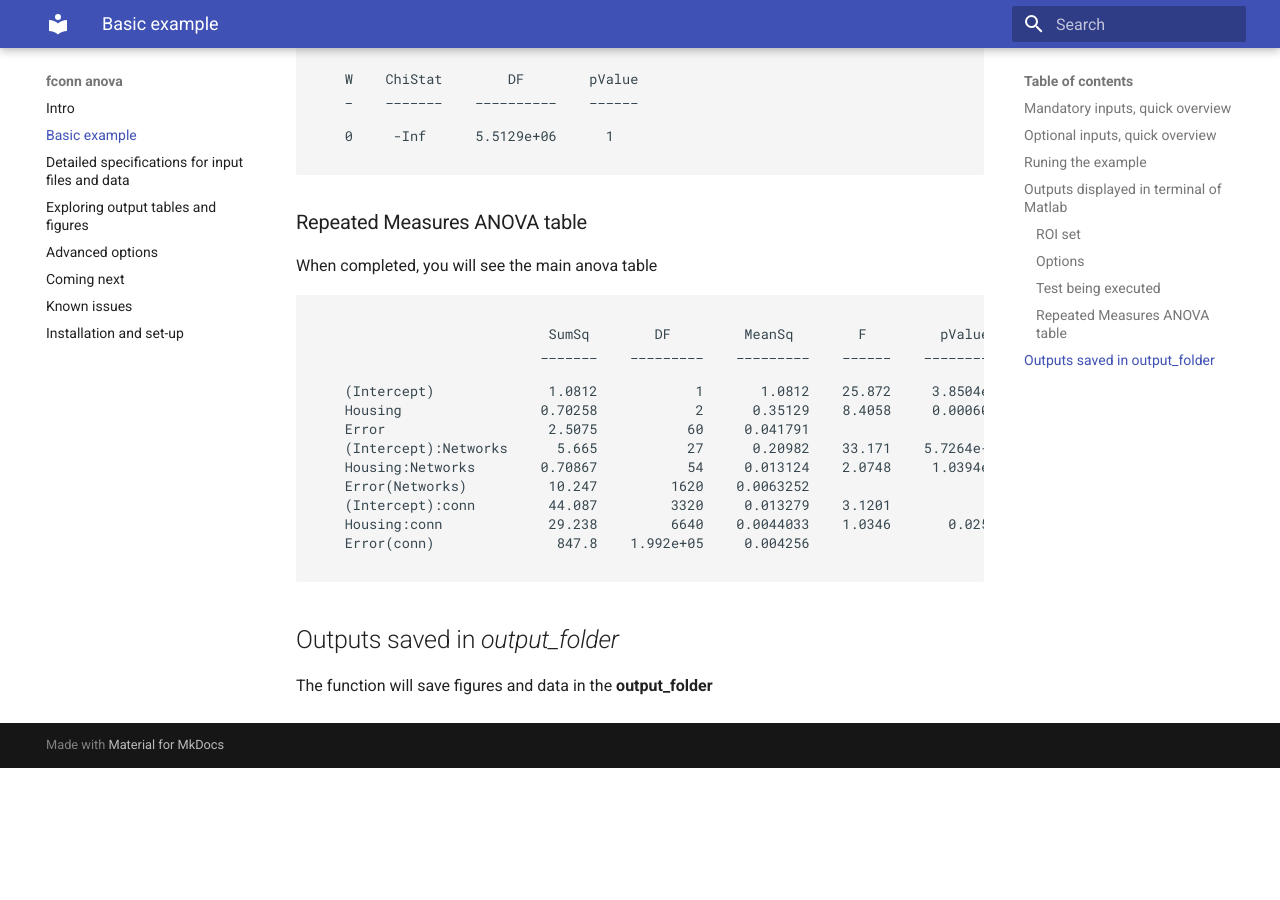
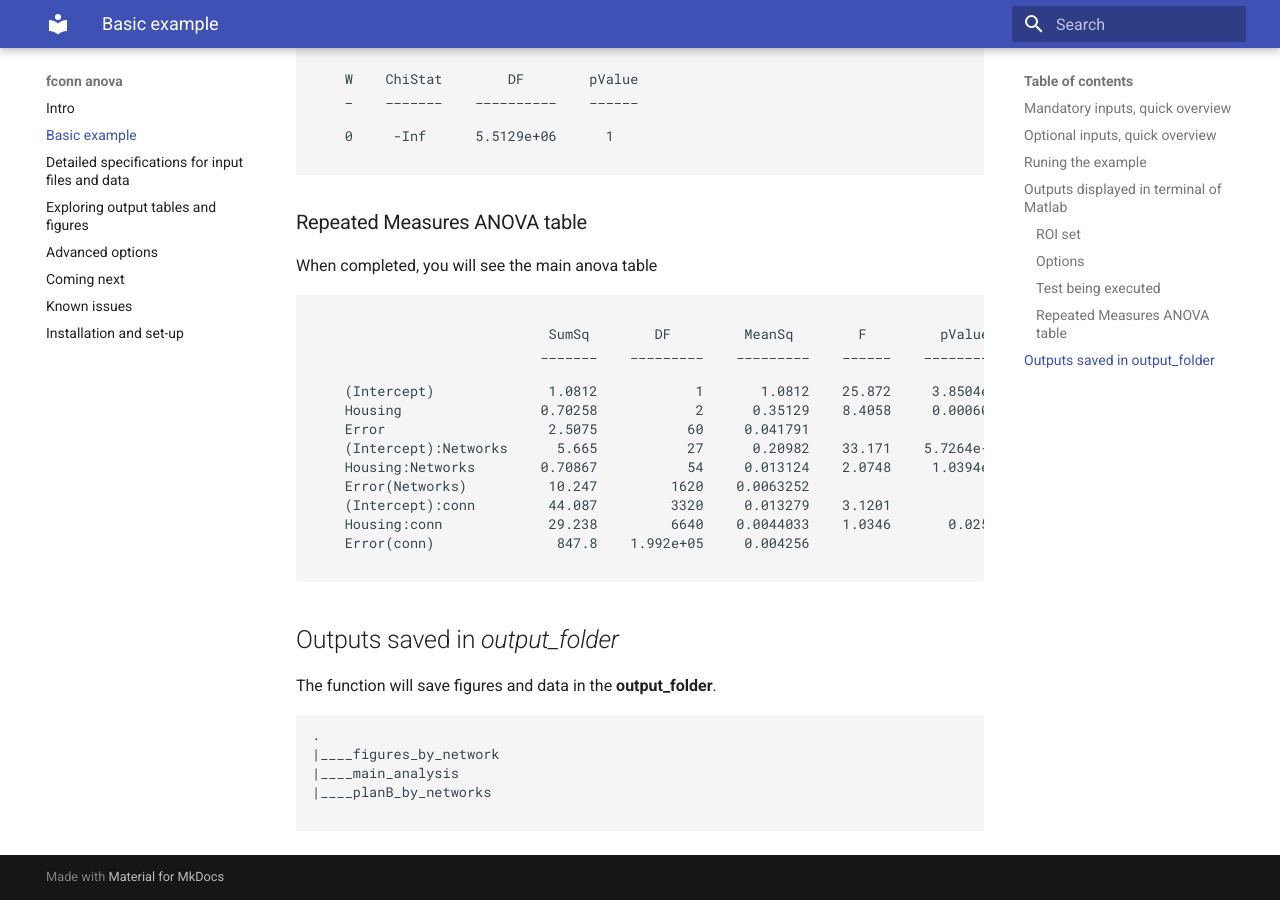
Before and after one commit to omiranda/fconn_anova, an MkDocs documentation site: the page built from docs/basic_example/basic_example.md, in a window 1280 px wide and 900 px high, scrolled down 2240 px. Built offline with MkDocs 1.6.1 and Material for MkDocs 9.7.7, drawn with Linux system fonts in a browser that asks for light colours; old or Windows-style settings are respelled for this version of MkDocs; before the commit the page ends 3008 px from its top, so only the background shows below that.

Commit message:
Update basic_example.md

````diff
--- a/docs/basic_example/basic_example.md
+++ b/docs/basic_example/basic_example.md
@@ -118,4 +118,12 @@ When completed, you will see the main anova table
 
 ## Outputs saved in *output_folder*
 
-The function will save figures and data in the **output_folder**
+The function will save figures and data in the **output_folder**.
+
+```
+.
+|____figures_by_network
+|____main_analysis
+|____planB_by_networks
+
+```
````
